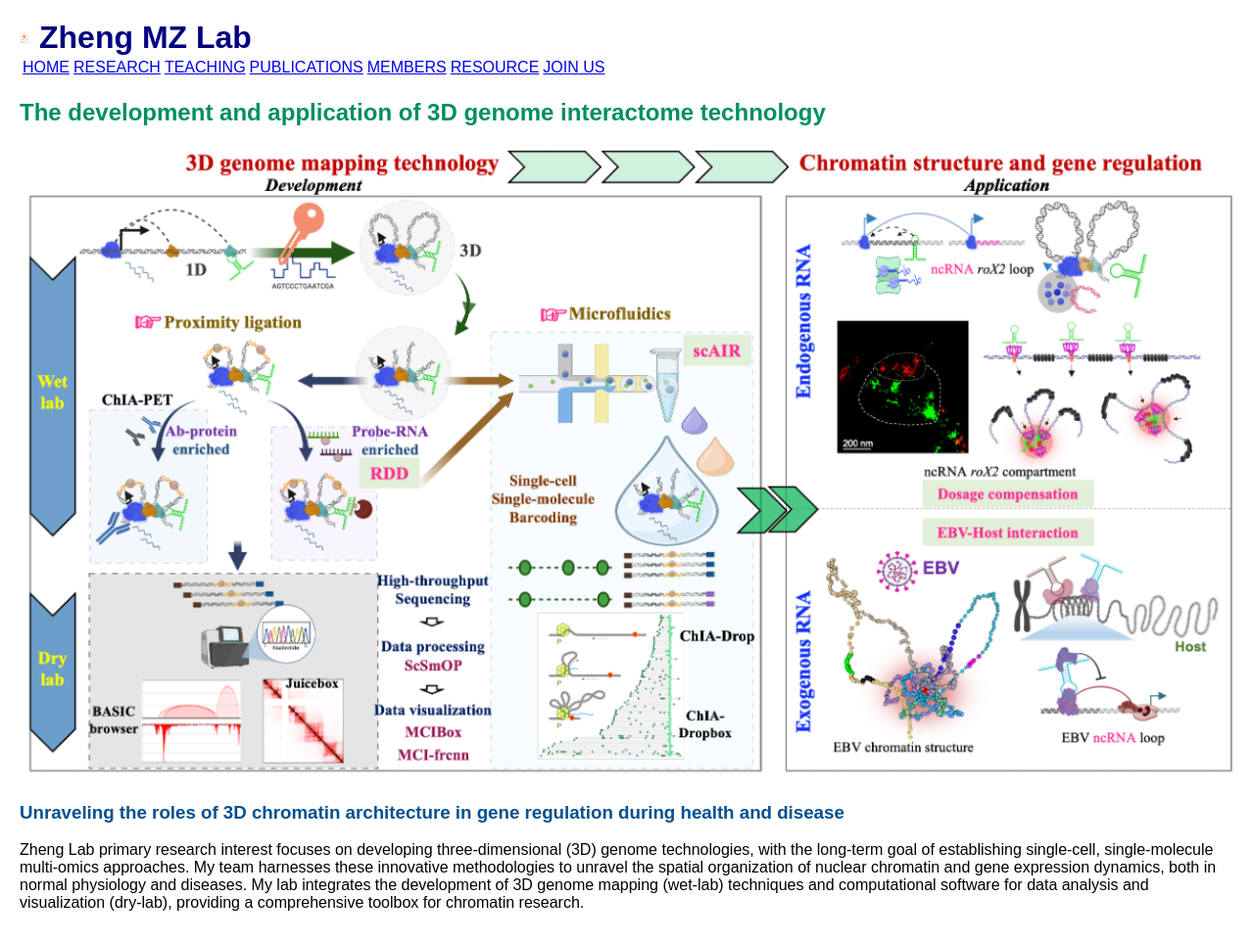
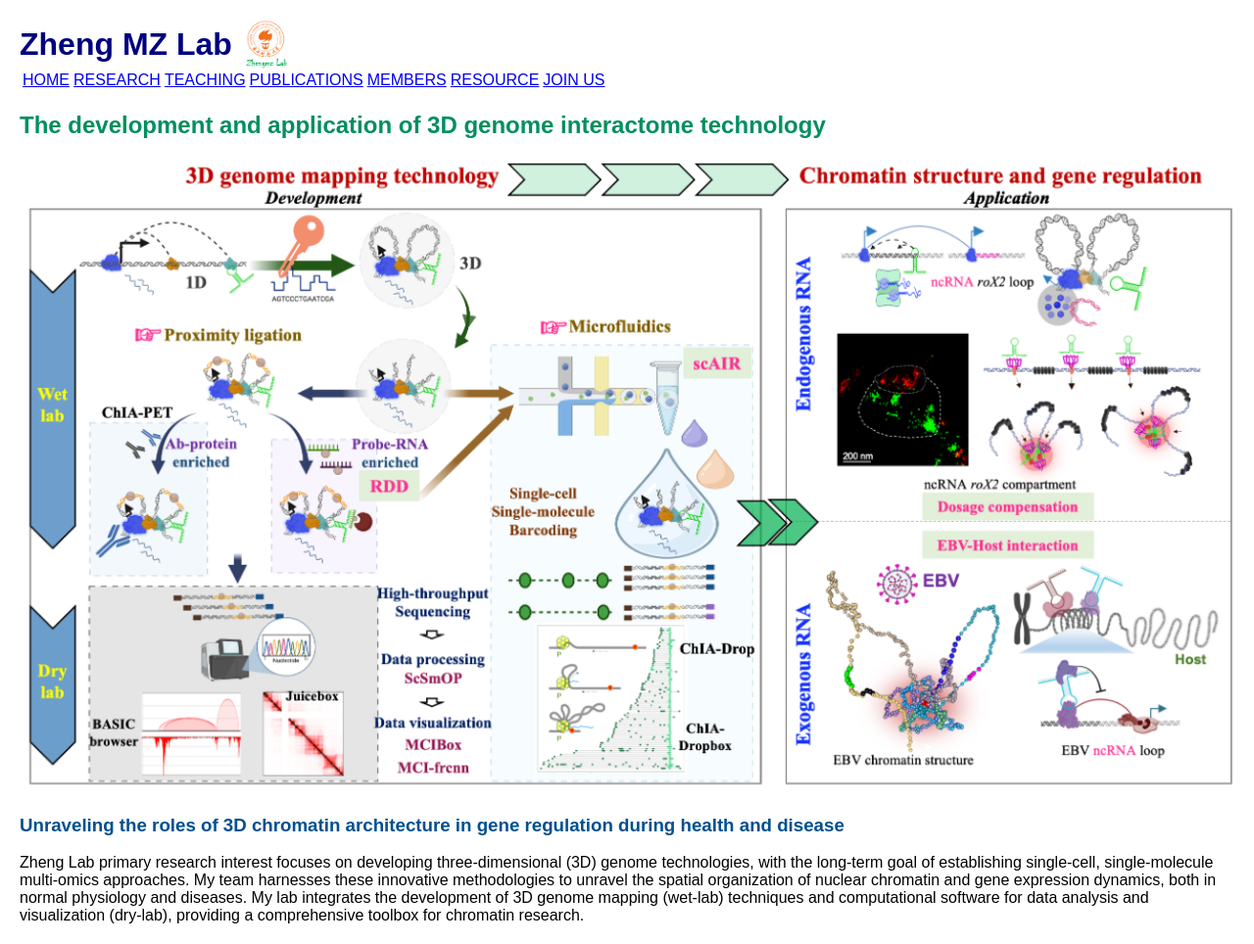
Before and after one commit to ZhengmzLab/zhengmzlab.github.io, a Jekyll site: the page built from index.md, in a window 1280 px wide. Shown: the whole page at 98% size. Built offline with Jekyll 4.4.1, drawn with Linux system fonts in a browser that asks for light colours.

Commit message:
Update header.html

```diff
--- a/_includes/header.html
+++ b/_includes/header.html
@@ -1,4 +1,4 @@
 <div style="display: flex; align-items: center; gap: 10px;">
-<img src="/zhengmzlab.logo.png" alt="Zheng MZ Lab Logo" height="10" width="10" />
   <h1 style="color: navy; font-weight: bold; margin: 0;">Zheng MZ Lab</h1>
+  <img src="/zhengmzlab.logo.png" alt="Zheng MZ Lab Logo" height="50" width="50" />
 </div>
```
